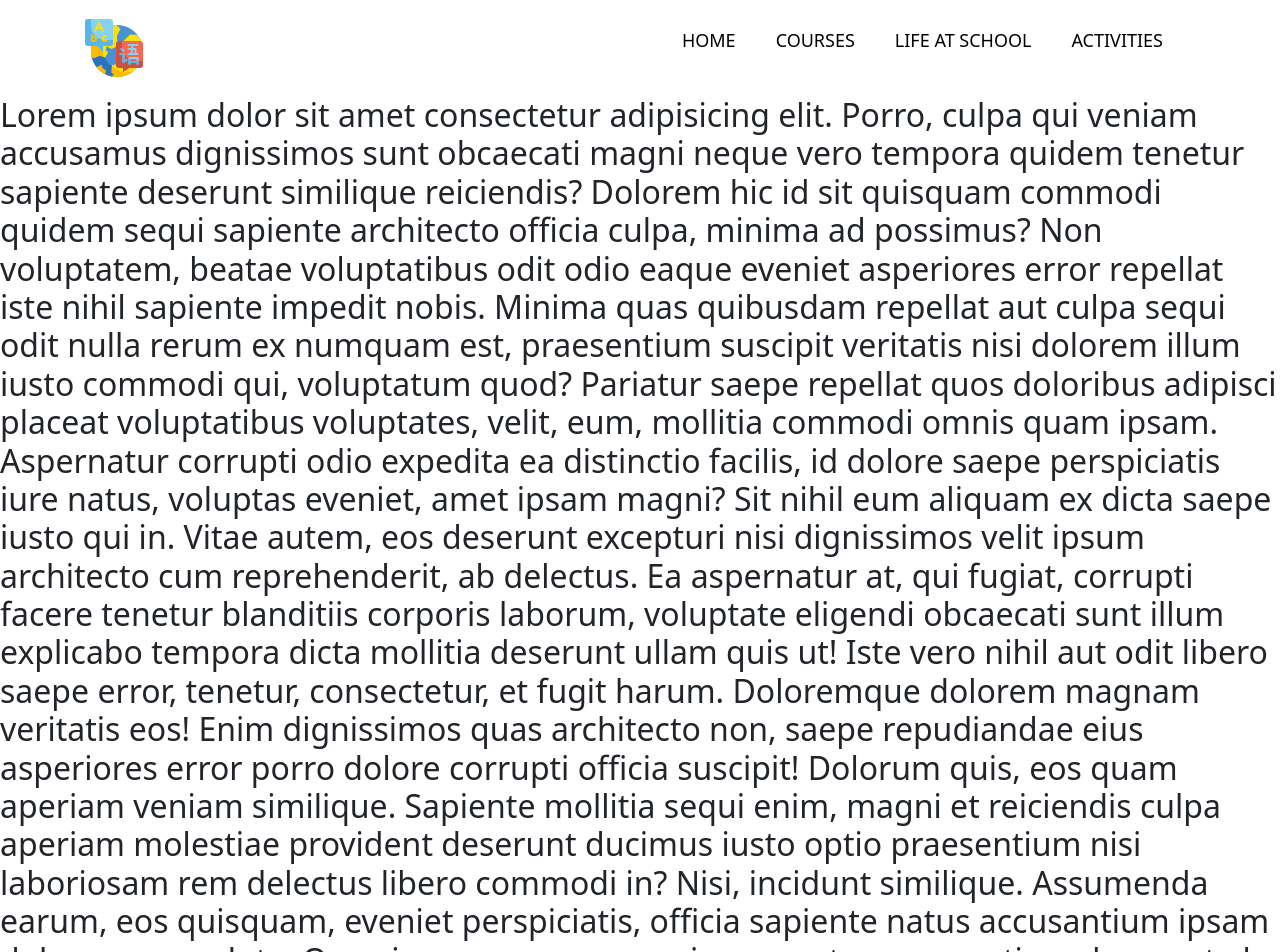
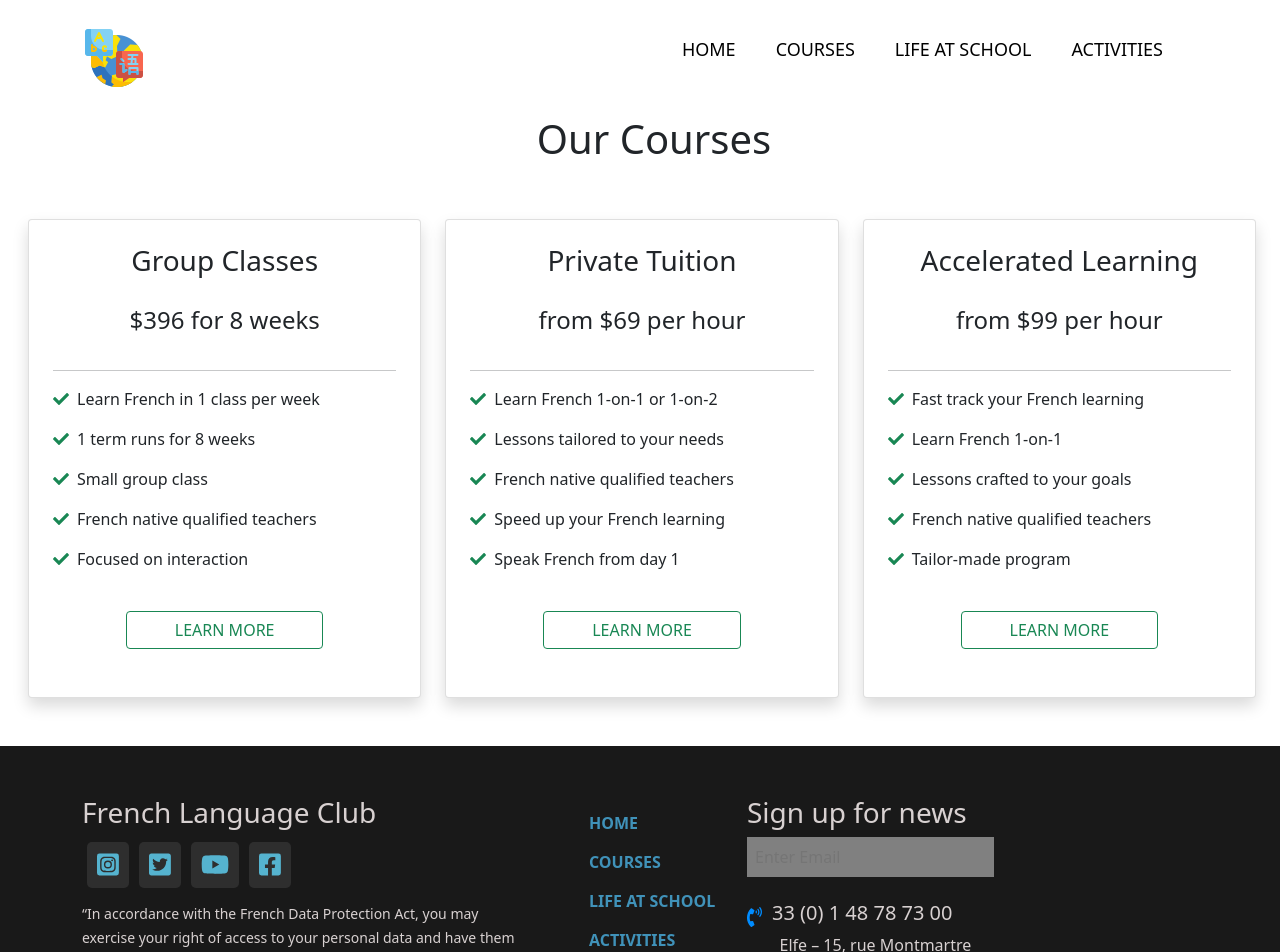
Before and after one commit to mdraselmiah95/french-language-school, a React (Create React App) app: page /courses in a window 1280 px wide. Shown: the top 952 px of the page. Built offline with nearby package versions, Linux system fonts and the light colour scheme.

Commit message:
another section added

```diff
--- /dev/null
+++ b/public/course.json
@@ -0,0 +1,32 @@
+[
+  {
+    "id": 1,
+    "title": "Group Classes",
+    "time": "$396 for 8 weeks",
+    "f1": "Learn French in 1 class per week",
+    "f2": "1 term runs for 8 weeks",
+    "f3": "Small group class",
+    "f4": "French native qualified teachers",
+    "f5": "Focused on interaction"
+  },
+  {
+    "id": 2,
+    "title": "Private Tuition",
+    "time": "from $69 per hour",
+    "f1": "Learn French 1-on-1 or 1-on-2",
+    "f2": "Lessons tailored to your needs",
+    "f3": "French native qualified teachers",
+    "f4": "Speed up your French learning",
+    "f5": "Speak French from day 1"
+  },
+  {
+    "id": 3,
+    "title": "Accelerated Learning",
+    "time": "from $99 per hour",
+    "f1": "Fast track your French learning",
+    "f2": "Learn French 1-on-1",
+    "f3": "Lessons crafted to your goals",
+    "f4": "French native qualified teachers",
+    "f5": "Tailor-made program"
+  }
+]
--- a/src/components/Activity/Activity.js
+++ b/src/components/Activity/Activity.js
@@ -1,7 +1,6 @@
 import React from "react";
 
 const Activity = (props) => {
-  console.log(props.activity);
   const { title, para, img } = props.activity;
   return (
     <div className="d-md-flex">
--- /dev/null
+++ b/src/components/Course/Course.js
@@ -0,0 +1,45 @@
+import { faCheck } from "@fortawesome/free-solid-svg-icons";
+import { FontAwesomeIcon } from "@fortawesome/react-fontawesome";
+import React from "react";
+const Course = (props) => {
+  const { title, time, f1, f2, f3, f4, f5 } = props.course;
+  const icon = <FontAwesomeIcon icon={faCheck} />;
+  return (
+    <div className="col-lg-4 col-md-6">
+      <div className="col">
+        <div className="card p-2 shadow">
+          <div className="card-body text-center">
+            <h3 className="">{title}</h3>
+            <p className="card-title fs-4  py-3">{time}</p>
+            <hr />
+            <p className="text-start">
+              <span className="text-success me-2">{icon}</span>
+              {f1}
+            </p>
+            <p className="text-start">
+              <span className="text-success me-2">{icon}</span>
+              {f2}
+            </p>
+            <p className="text-start">
+              <span className="text-success me-2">{icon}</span>
+              {f3}
+            </p>
+            <p className="text-start">
+              <span className="text-success me-2">{icon}</span>
+              {f4}
+            </p>
+            <p className="text-start">
+              <span className="text-success me-2">{icon}</span>
+              {f5}
+            </p>
+            <button className="btn btn-outline-success px-5 my-4">
+              LEARN MORE
+            </button>
+          </div>
+        </div>
+      </div>
+    </div>
+  );
+};
+
+export default Course;
--- a/src/components/Courses/Courses.js
+++ b/src/components/Courses/Courses.js
@@ -1,46 +1,26 @@
-import React from "react";
+import React, { useEffect, useState } from "react";
+import Course from "../Course/Course";
 import Footer from "../Footer/Footer";
 import MenuBar from "../MenuBar/MenuBar";
 import "./Courses.css";
 const Courses = () => {
+  const [courses, setCourses] = useState([]);
+  useEffect(() => {
+    fetch("./course.json")
+      .then((res) => res.json())
+      .then((data) => setCourses(data));
+  }, []);
   return (
     <div>
       <MenuBar></MenuBar>
-      <h2>
-        Lorem ipsum dolor sit amet consectetur adipisicing elit. Porro, culpa
-        qui veniam accusamus dignissimos sunt obcaecati magni neque vero tempora
-        quidem tenetur sapiente deserunt similique reiciendis? Dolorem hic id
-        sit quisquam commodi quidem sequi sapiente architecto officia culpa,
-        minima ad possimus? Non voluptatem, beatae voluptatibus odit odio eaque
-        eveniet asperiores error repellat iste nihil sapiente impedit nobis.
-        Minima quas quibusdam repellat aut culpa sequi odit nulla rerum ex
-        numquam est, praesentium suscipit veritatis nisi dolorem illum iusto
-        commodi qui, voluptatum quod? Pariatur saepe repellat quos doloribus
-        adipisci placeat voluptatibus voluptates, velit, eum, mollitia commodi
-        omnis quam ipsam. Aspernatur corrupti odio expedita ea distinctio
-        facilis, id dolore saepe perspiciatis iure natus, voluptas eveniet, amet
-        ipsam magni? Sit nihil eum aliquam ex dicta saepe iusto qui in. Vitae
-        autem, eos deserunt excepturi nisi dignissimos velit ipsum architecto
-        cum reprehenderit, ab delectus. Ea aspernatur at, qui fugiat, corrupti
-        facere tenetur blanditiis corporis laborum, voluptate eligendi obcaecati
-        sunt illum explicabo tempora dicta mollitia deserunt ullam quis ut! Iste
-        vero nihil aut odit libero saepe error, tenetur, consectetur, et fugit
-        harum. Doloremque dolorem magnam veritatis eos! Enim dignissimos quas
-        architecto non, saepe repudiandae eius asperiores error porro dolore
-        corrupti officia suscipit! Dolorum quis, eos quam aperiam veniam
-        similique. Sapiente mollitia sequi enim, magni et reiciendis culpa
-        aperiam molestiae provident deserunt ducimus iusto optio praesentium
-        nisi laboriosam rem delectus libero commodi in? Nisi, incidunt
-        similique. Assumenda earum, eos quisquam, eveniet perspiciatis, officia
-        sapiente natus accusantium ipsam doloremque soluta. Quae in earum quos
-        sequi aspernatur praesentium deserunt ab. Voluptas quasi temporibus
-        libero possimus, et quaerat iusto molestiae id, molestias nihil,
-        asperiores unde perferendis deserunt ipsa quia. Cum facere, at ducimus
-        placeat quaerat nihil fuga. Quidem sunt distinctio doloremque ratione,
-        quis quas! Voluptatum libero laboriosam cupiditate. Unde repellendus
-        corrupti excepturi perspiciatis sunt, at impedit accusantium veniam
-        eaque architecto?
-      </h2>
+      <div className="row ms-3 mb-5">
+        <h1 className="text-center">Our Courses</h1>
+        <div className="row row-cols-1 row-cols-md-3 g-4">
+          {courses.map((course) => (
+            <Course key={course.id} course={course} />
+          ))}
+        </div>
+      </div>
       <Footer></Footer>
     </div>
   );
--- a/src/components/Footer/Footer.css
+++ b/src/components/Footer/Footer.css
@@ -9,11 +9,13 @@
 .icon:hover {
   background-color: rgb(31, 119, 65);
 }
-.footer-menu {
-  list-style: none;
-  margin-top: 20px;
-  font-size: 16px;
+a {
+  color: #4092b9;
+  margin: 15px 0;
+  display: block;
+  text-decoration: none;
   cursor: pointer;
+  font-weight: 700;
 }
 .footer-menu:hover {
   color: rgb(0, 153, 255);
--- a/src/components/Footer/Footer.js
+++ b/src/components/Footer/Footer.js
@@ -10,6 +10,7 @@ import {
 } from "@fortawesome/free-solid-svg-icons";
 import { FontAwesomeIcon } from "@fortawesome/react-fontawesome";
 import React from "react";
+import { Link as NavLink } from "react-router-dom";
 import "./Footer.css";
 
 const Footer = () => {
@@ -53,11 +54,21 @@ const Footer = () => {
             <div className="col-md-2">
               <div className="footer-menu-container">
                 <ul>
-                  <li className="footer-menu">HOME</li>
-                  <li className="footer-menu">COURSES</li>
-                  <li className="footer-menu">LIFE AT SCHOOL</li>
-                  <li className="footer-menu">ACTIVITIES</li>
-                  <li className="footer-menu"> About us</li>
+                  <NavLink to="/home" className="footer-menu">
+                    HOME
+                  </NavLink>
+                  <NavLink to="/courses" className="footer-menu">
+                    COURSES
+                  </NavLink>
+                  <NavLink to="/life" className="footer-menu">
+                    LIFE AT SCHOOL
+                  </NavLink>
+                  <NavLink to="/Activities" className="footer-menu">
+                    ACTIVITIES
+                  </NavLink>
+                  <NavLink to="/home" className="footer-menu">
+                    About us
+                  </NavLink>
                 </ul>
               </div>
             </div>
```
